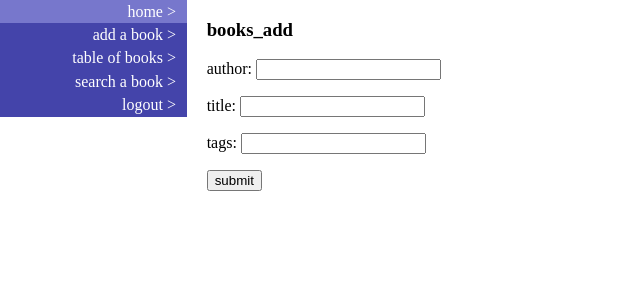
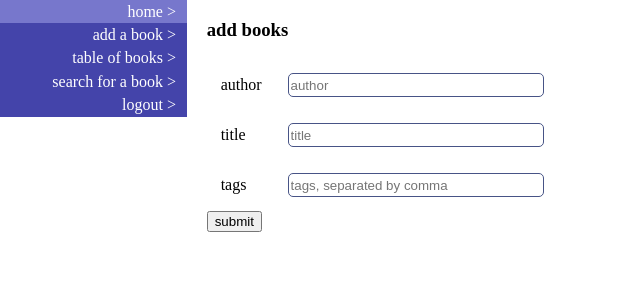
Before and after one commit to alina1412/books_django, a Django app: page /shelves/books_add/ in a window 1280 px wide. Shown: the top 300 px of the page, without its empty margins (0-640 px from the left). Run offline with Django 4.2, Linux system fonts and the light colour scheme; the visitor is signed in with stand-in values (Sample User, id 1); parts of the project's set-up code (start-up, migrations or seed data) failed here and were passed over.

Commit message:
edit + form styles

```diff
--- a/shelves/forms.py
+++ b/shelves/forms.py
@@ -5,19 +5,18 @@ from .models import Reader, Books
 class SearchBookForm(forms.ModelForm):
     author = forms.CharField(label="author", max_length=200,
             required=False,
-                widget=forms.TextInput(attrs={
-                    "placeholder": "author"
-                }))
+             widget=forms.TextInput(attrs={"class":"form_field",
+             "placeholder": "author"}))
+
     title = forms.CharField(label="title", max_length=200,
             required=False,
-                    widget=forms.TextInput(attrs={
-                        "placeholder": "title"
-                    }))
+            widget=forms.TextInput(attrs={"class":"form_field",
+            "placeholder": "title"}))
+
     tags = forms.CharField(label="tags", max_length=200,
-            required=False,
-                widget=forms.TextInput(attrs={
-                    "placeholder": "tags, separated by comma"
-                }))
+           required=False,
+           widget=forms.TextInput(attrs={"class":"form_field",
+           "placeholder": "tags, separated by comma"}))
     class Meta:
         model = Books
         fields = [
@@ -28,6 +27,14 @@ class SearchBookForm(forms.ModelForm):
 
 
 class BooksAddViewForm(forms.Form):
-    author = forms.CharField(label="author", max_length=200)
-    title = forms.CharField(label="title", max_length=200)
-    tags = forms.CharField(label="tags", max_length=200, required=False)
+    author = forms.CharField(label="author", max_length=200,
+             widget=forms.TextInput(attrs={"class":"form_field",
+             "placeholder": "author"}))
+
+    title = forms.CharField(label="title", max_length=200,
+            widget=forms.TextInput(attrs={"class":"form_field",
+            "placeholder": "title"}))
+
+    tags = forms.CharField(label="tags", max_length=200, required=False,
+           widget=forms.TextInput(attrs={"class":"form_field",
+           "placeholder": "tags, separated by comma"}))
--- a/shelves/views.py
+++ b/shelves/views.py
@@ -80,5 +80,6 @@ def books_add_view(request):
             messages.success(request, 'book added')
             return redirect('shelves:books_add')
 
-    return render(request, f'{BASE_DIR}/static/templates/books_add.html',
+    return render(request,
+                  BASE_DIR / 'static/templates/books_add.html',
                   {'form': BooksAddViewForm()})
--- a/static/css/styles.css
+++ b/static/css/styles.css
@@ -50,10 +50,10 @@ width: 140pt
     background-color: rgba(215, 65, 65, 0.638);
 }
 
-/* .error1 {
+.error1 {
     background-color: rgba(215, 65, 65, 0.638);
     color: rgb(0, 0, 0);
-} */
+}
 
 /* ================================================== */
 /* ============= CONTENT ============================ */
@@ -71,10 +71,11 @@ width: 140pt
 }
 
 
-table {
+.output {
     background-color: #6633991c;
     margin-bottom: 1rem;
-    width: 400px;
+    /* width: 400px; */
+    width: 70%;
 }
 
 table th,
@@ -84,6 +85,17 @@ table td {
     text-align: justify;
 }
 
-tbody tr:nth-of-type(odd) {
+.output tbody tr:nth-of-type(odd) {
     background-color: rgb(191 196 205 / 30%)
 }
+
+/* .log_form {
+    width: 70%;
+} */
+
+.form_field {
+    border:1px solid rgb(72, 84, 134);
+    border-radius:5px;
+    height:20px;
+    width:250px;
+}
--- a/static/templates/books_add.html
+++ b/static/templates/books_add.html
@@ -5,9 +5,25 @@
 <div class="container">
     <form action="{% url 'shelves:books_add' %}" method="post">
         {% csrf_token %}
-        <h3>books_add</h3>
-        {{form.as_p}}
+        <h3>add books</h3>
+        <!-- {{ form.as_table }} -->
+        <table>
+            <tr>
+                <td>author</td>
+                <td>{{ form.author }}</td>
+            </tr>
+            <tr>
+                <td>title</td>
+                <td>{{ form.title }}</td>
+            </tr>
+            <tr>
+                <td>tags</td>
+                <td> {{ form.tags }}</td>
+            </tr>
+
+        </table>
         <button type="submit"> submit </button>
+
     </form>
 </div>
 
--- a/static/templates/nav-bar.html
+++ b/static/templates/nav-bar.html
@@ -5,5 +5,5 @@
     <li><a href="{% url 'shelves:books_add' %}">add a book </a></li>
     <li><a href="{% url 'shelves:table_books' %}">table of books </a></li>
     <!-- <li><a href="{% url 'users:register' %}">register </a></li> -->
-    <li><a href="{% url 'shelves:book_search' %}">search a book</a></li>
+    <li><a href="{% url 'shelves:book_search' %}">search for a book</a></li>
 </ul>
```
Also changed, not shown: books/settings.py (+0 -9 lines), static/templates/list_draft.html (+15 -4 lines), static/templates/login_user.html (+21 -1 lines), static/templates/query.html (+18 -2 lines), static/templates/register.html (+30 -1 lines), users/forms.py (+13 -5 lines), 1 other file.
